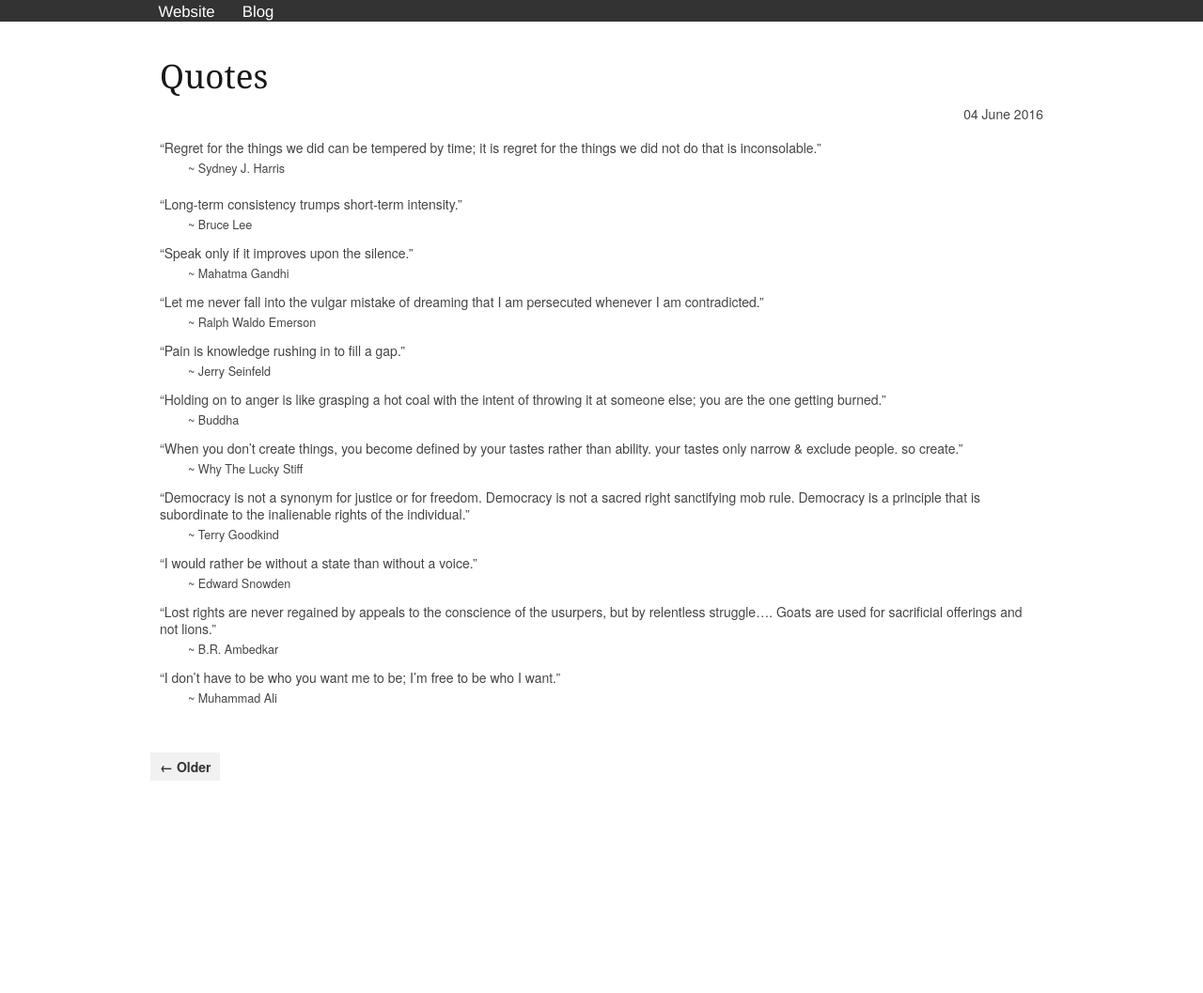
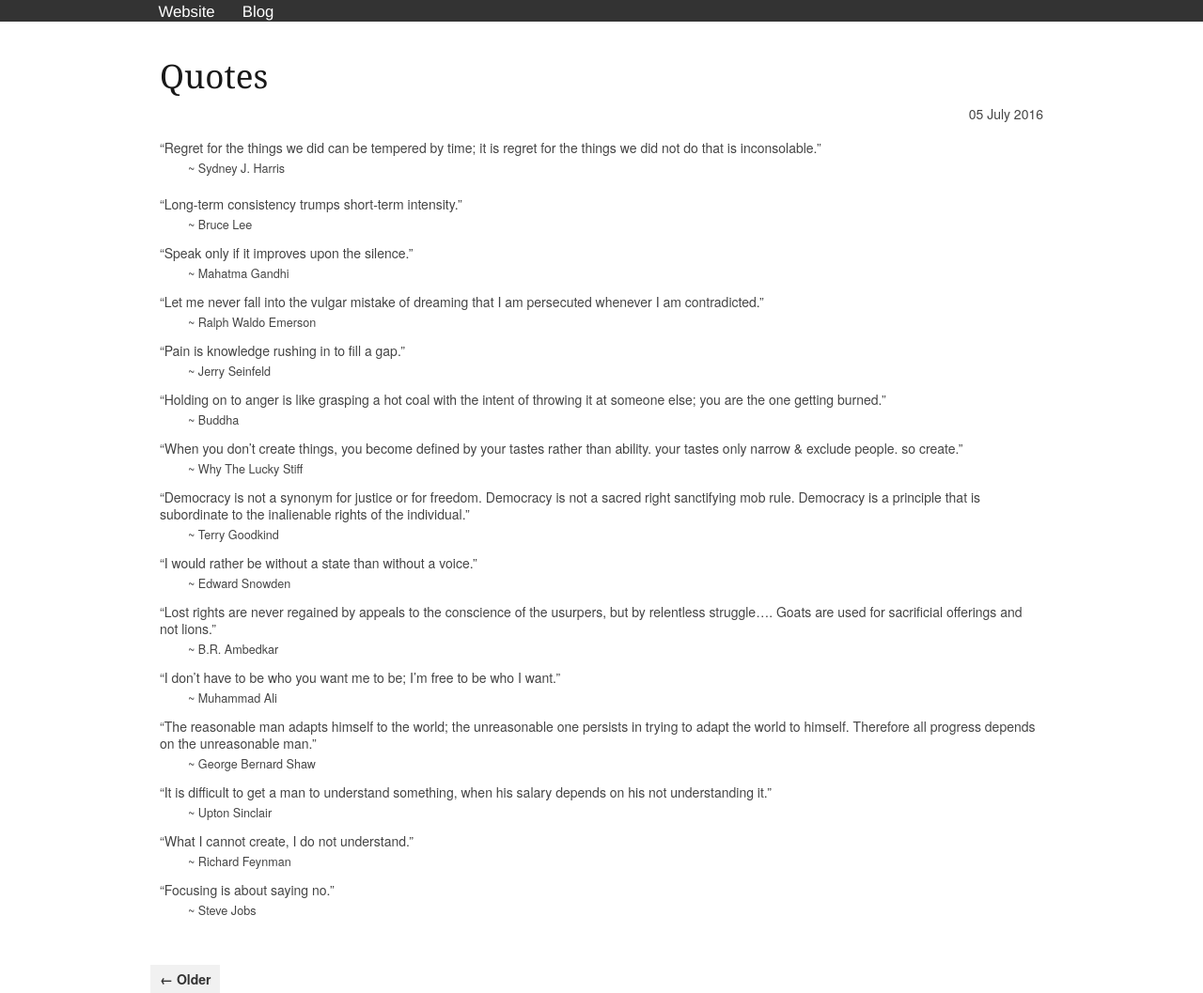
Before and after one commit to arelangi/adityarelangi.com, a Jekyll site: the page blog/quotes.html, which Jekyll copies as it is, in a window 1280 px wide. Shown: the whole page at 94% size. Built offline with Jekyll 4.4.1, drawn with Linux system fonts in a browser that asks for light colours; before the commit the page ends 900 px from its top, so only the background shows below that.

Commit message:
Update quotes

```diff
--- a/blog/index.html
+++ b/blog/index.html
@@ -26,7 +26,7 @@
 
   <div class="excerpt">
   	<h3><a href="/blog//quotes">Quotes</a></h3>
-  	<span class="post-date">04 June 2016 </span><br/><br/>
+  	<span class="post-date">05 July 2016 </span><br/><br/>
 
   	<ul>
   <li>“Regret for the things we did can be tempered by time; it is regret for the things we did not do that is inconsolable.”
--- a/blog/quotes.html
+++ b/blog/quotes.html
@@ -21,7 +21,7 @@
 <div class="container">
 	<div class="sixteen columns">
 		<h2>Quotes</h2>
-		<span class="post-date">04 June 2016</span>
+		<span class="post-date">05 July 2016</span>
 
 		<div class="content">
 			<ul>
@@ -85,6 +85,26 @@
       <li>~ Muhammad Ali</li>
     </ul>
   </li>
+  <li>“The reasonable man adapts himself to the world; the unreasonable one persists in trying to adapt the world to himself. Therefore all progress depends on the unreasonable man.”
+    <ul>
+      <li>~ George Bernard Shaw</li>
+    </ul>
+  </li>
+  <li>“It is difficult to get a man to understand something, when his salary depends on his not understanding it.”
+    <ul>
+      <li>~ Upton Sinclair</li>
+    </ul>
+  </li>
+  <li>“What I cannot create, I do not understand.”
+    <ul>
+      <li>~ Richard Feynman</li>
+    </ul>
+  </li>
+  <li>“Focusing is about saying no.”
+    <ul>
+      <li>~ Steve Jobs</li>
+    </ul>
+  </li>
 </ul>
 
 		</div>
```
